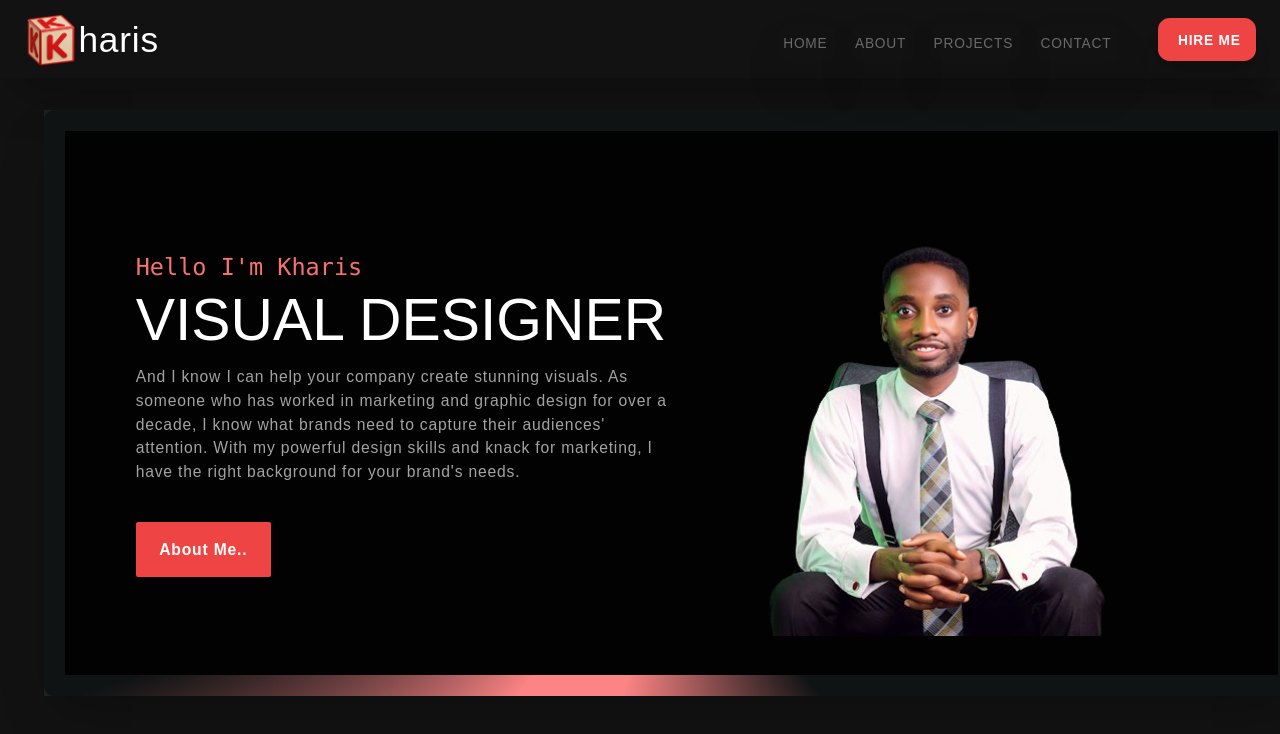
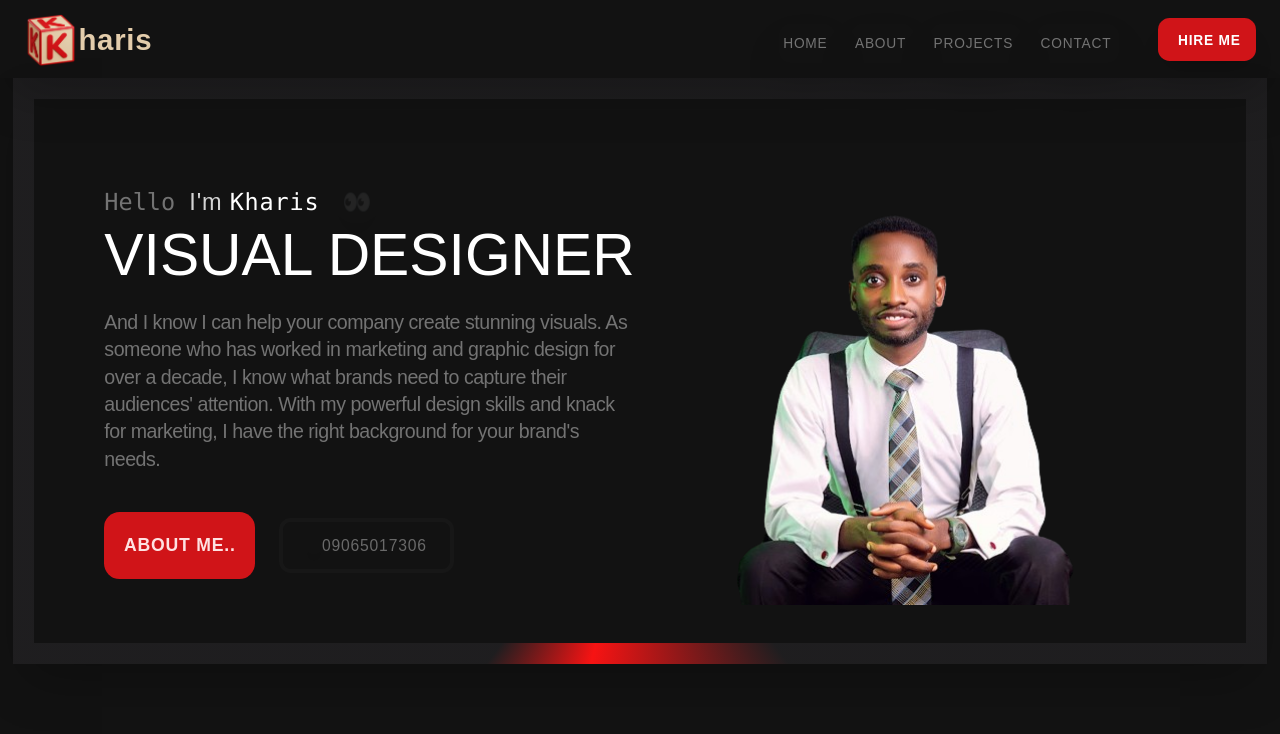
Before and after one commit to westcode6/KharisXpage, a React (Vite) app: page / in a window 1280 px wide. Shown: the top 734 px of the page. Built offline with nearby package versions, Linux system fonts and the light colour scheme; a web font is replaced by a local one.

Commit message:
Great Job

```diff
--- a/src/components/Hero.jsx
+++ b/src/components/Hero.jsx
@@ -1,25 +1,33 @@
 import React from 'react'
 import { styles } from '../styles'
 function Hero() {
+
+  const profile = "./src/assets/projects/ceo.png"
+
   return (
-    <div  className={`glass-effect w-full md:max-w-7xl mx-auto h-[70vh]`}>
+    <div  className={`glass-effect mt-20 w-full md:max-w-7xl mx-auto h-[70vh]`}>
 
-      <div className={`${styles.paddingX} w-full md:max-w-7xl mx-auto box bg-black rounded-2xl shadow-2xl
+      <div className={`${styles.paddingX} w-full md:max-w-7xl mx-auto box bg-dark rounded-2xl shadow-2xl
        bg-opacity-90 flex flex-col md:flex-row justify-center md:justify-between items-center md:items-center`}>
 
-               <div className='w-full md:max-w-1/2 h-full flex flex-col px-2'>
+               <div className='w-full md:max-w-1/2 h-full  flex flex-col px-2'>
 <div className='mt-6'>
-<h3 className='text-2xl text-red-400 font-mono'>Hello I'm Kharis</h3>
+<h3 className='text-2xl text-neutral-500 font-mono'>Hello <span className='text-neutral-300'>I'm </span> <span className='text-white font-mono'> Kharis <span className='p-2 rounded-full glass-effect shadow-xl animate animate-ping'>👀</span></span></h3>
   <h1 className='text-6xl mt-2'>VISUAL DESIGNER</h1>
 </div>
-        <p className='w-full mt-4 text-sm md:text-base text-neutral-400 leading-7'> And I know I can help your company create stunning visuals. As someone who has worked in marketing and graphic design for over a decade, I know what brands need to capture their audiences' attention. With my powerful design skills and knack for marketing, I have the right background for your brand's needs. </p>
-       <div className='w-full mt-10'>
-       <button className='w-full md:w-fit bg-red-500 text-white font-bold px-6 py-4 rounded-sm'>About Me..</button>
+        <p className='w-full mt-6 text-sm md:text-xl text-neutral-500 tracking-tight leading-7'> And I know I can help your company create stunning visuals. As someone who has worked in marketing and graphic design for over a decade, I know what brands need to capture their audiences' attention. With my powerful design skills and knack for marketing, I have the right background for your brand's needs. </p>
+       <div className='w-full mt-10 flex flex-col md:flex-row items-center justify-start gap-6'>
+       <button className='w-full md:w-fit bg-priRed  text-lg text-red-100 font-black p-5 rounded-2xl uppercase'>About Me..</button>
+
+       <button className='px-6 py-3 border-4 border-neutral-900 bg-darkest rounded-xl text-neutral-500/90 flex items-center justify-center'>
+        <span className='p-2 rounded-2xl glass-effect shadow-xl'><i className='fa fa-phone text-xl text-priRed'></i></span>
+        09065017306
+       </button>
        </div>
         </div>
         <div className='w-full md:max-w-1/2'>
           <div className='w-full'>
-          <img src="./src/assets/projects/ceo.png" className='w-full h-full object-cover object-center' alt="" />
+          <img src={profile} className='w-full h-full object-cover object-center' alt="" />
           </div>
         </div>
 
--- a/src/components/Navbar.jsx
+++ b/src/components/Navbar.jsx
@@ -3,13 +3,15 @@ import { Link } from "react-router-dom";
 import { styles } from "../styles";
 import { navLinks } from "../constants";
 import { SectionWrapper } from "../hoc";
+
 const Navbar = () => {
   const [active, setActive] = useState("");
   const [toggle, setToggle] = useState(false);
 
+  const logo = "./src/assets/projects/k-cool.webp"
   return (
-    <nav className={`p-${styles.paddingX} py-3 w-full  shadow-2xl glass-effect z-10`}>
-      <div className="w-full max-w-7xl mx-auto flex items-center justify-between">
+    <nav className={`p-${styles.paddingX} fixed top-0 bg-dark py-3 w-full  shadow-2xl z-20`}>
+      <div className="w-full bg-darker max-w-7xl mx-auto flex items-center justify-between">
         <div className="rounded-xl">
           <Link
             to="/"
@@ -21,9 +23,9 @@ const Navbar = () => {
           >
            {/* <p className="text-5xl text-red-500 font-mono font-black">k</p> */}
 
-           <img src="./src/assets/projects/k-cool.webp" alt="logoo" className="w-12 h-12 md:w-14 md:h-14 object-cover" />
+           <img src={logo} alt="logoo" className="w-12 h-12 md:w-14 md:h-14 object-cover" />
 
-           <h4 className="text-4xl">haris</h4>
+           <h4 className="text-3xl text-secRed font-black tracking-wide">haris</h4>
           </Link>
         </div>
 
@@ -33,7 +35,7 @@ const Navbar = () => {
               <li
                 key={link.id}
                 className={`
-            "px-4 py-2 rounded-xl hover:underline hover:text-green-500 shadow-2xl hover:shadow text-sm  sm:text-base cursor-pointer`}
+            "px-4 py-2 rounded-xl hover:underline hover:text-green-500 shadow-2xl hover:shadow text-sm  sm:text-base  font-semibold cursor-pointer`}
                 onClick={() => {
                   setActive(link.title);
                 }}
@@ -41,7 +43,7 @@ const Navbar = () => {
 
                 <a
                   href={`#${link.id}`}
-                  className="cursor-pointer p-1 rounded-2xl font-normal text-sm text-neutral-500/90"
+                  className="cursor-pointer p-1 rounded-2xl font-medium text-sm text-neutral-500"
                 >
                   {link.title}
                   <span className="w-1 ml-1 h-1 rounded-full bg-lime-500 bg-opacity-70 animate-ping"></span>
@@ -49,7 +51,7 @@ const Navbar = () => {
               </li>
             ))}
           </ul>
-          <button className="hidden sm:block uppercase px-4 py-2 bg-red-500 hover:bg-white transform transition hover:-translate-x-0.5 ease-in duration-300 font-bold text-white text-sm hover:text-red-500 rounded-xl shadow-xl">
+          <button className="hidden sm:block uppercase px-4 py-2 bg-priRed hover:bg-secRed transform transition hover:-translate-x-0.5 ease-in duration-300 font-bold text-white text-sm hover:text-red-500 rounded-xl shadow-xl">
             <a
               href="https://api.whatsapp.com/send?phone=09065017306"
               className=""
--- a/src/index.css
+++ b/src/index.css
@@ -109,8 +109,10 @@ button {
 	--angle: 90deg;
 	--gradX: 100%;
 	--gradY: 50%;
-	--c1: rgb(252, 132, 132);
-	--c2: rgba(140, 170, 182, 0.1);
+	--c1: #f71313;
+	--c2: rgba(34, 33, 35, 0.784);
+
+	--c3: rgba(8, 175, 240, 0.1);
 }
 
 .wrapper {
@@ -120,16 +122,16 @@ button {
 
 .box {
 	/* font-size: 3vw; */
-	margin: max(2rem, 1vw);
+	margin: max(0rem, 0vw);
 	border: 1.35rem solid;
 	padding: 3vw;
   border-radius: 10px;
-	border-image: conic-gradient(from var(--angle), var(--c2), var(--c1) 0.1turn, var(--c1) 0.15turn, var(--c2) 0.25turn) 30;
+	border-image: conic-gradient(from var(--angle), var(--c2), var(--c1) 0.1turn, var(--c2) 0.15turn, var(--c2) 0.25turn) 30;
 	animation: borderRotate var(--d) linear infinite forwards;
 }
 
 .box:nth-child(2) {
-	border-image: radial-gradient(ellipse at var(--gradX) var(--gradY), var(--c1), var(--c1) 10%, var(--c2) 40%) 30;
+	border-image: radial-gradient(ellipse at var(--gradX) var(--gradY), var(--c1), var(--c1) 10%, var(--c3) 40%) 30;
 	animation: borderRadial var(--d) linear infinite forwards;
   border-radius: 10px;
 }
--- a/tailwind.config.js
+++ b/tailwind.config.js
@@ -12,10 +12,16 @@ module.exports = {
       screens: {
         xs: "450px",
       },
+      colors: {
+        "priRed": "#D01418",
+          "secRed": "#E3CCAB",
+
+      },
       background: {
           "dark": "#222327",
           "darker": "#171717",
           "darkest": "#222222",
+
       },
       backgroundImage: {
         "hero-pattern": "url('/src/assets/heroMain.jpg')",
```
